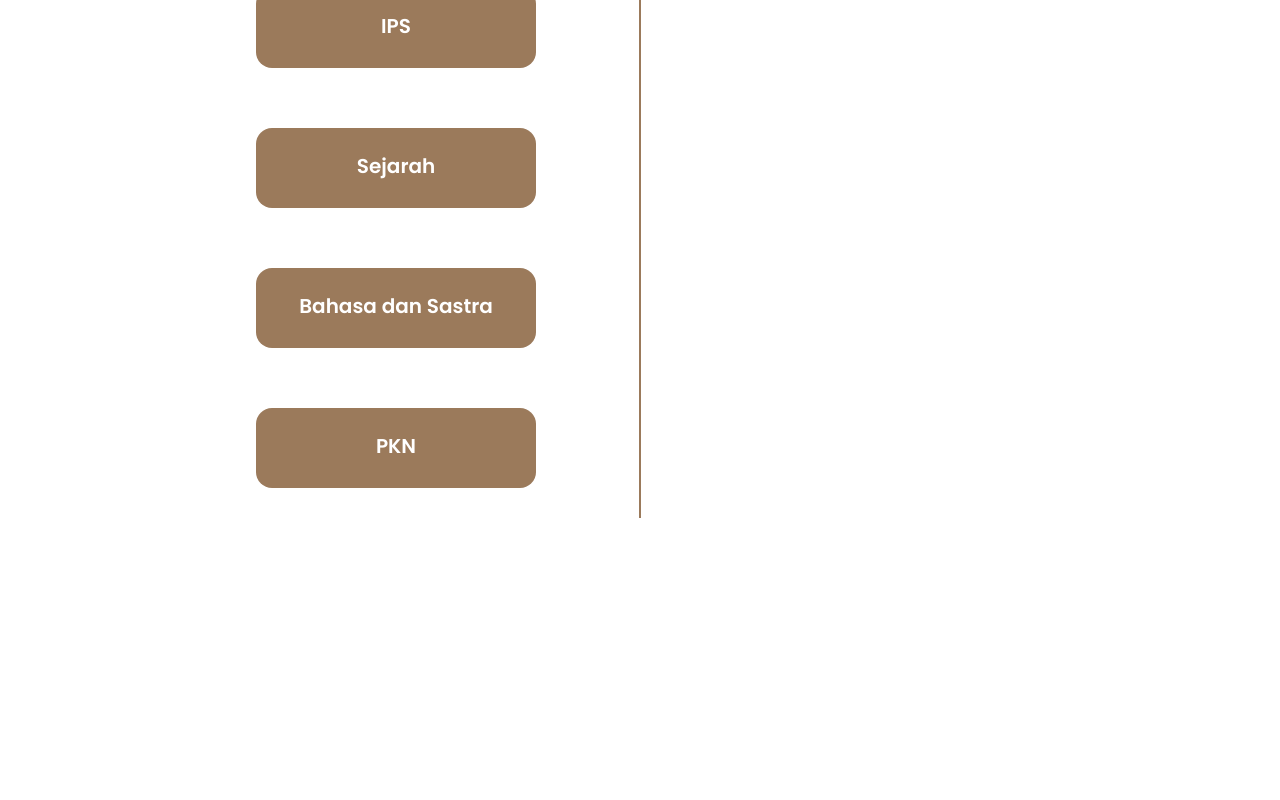
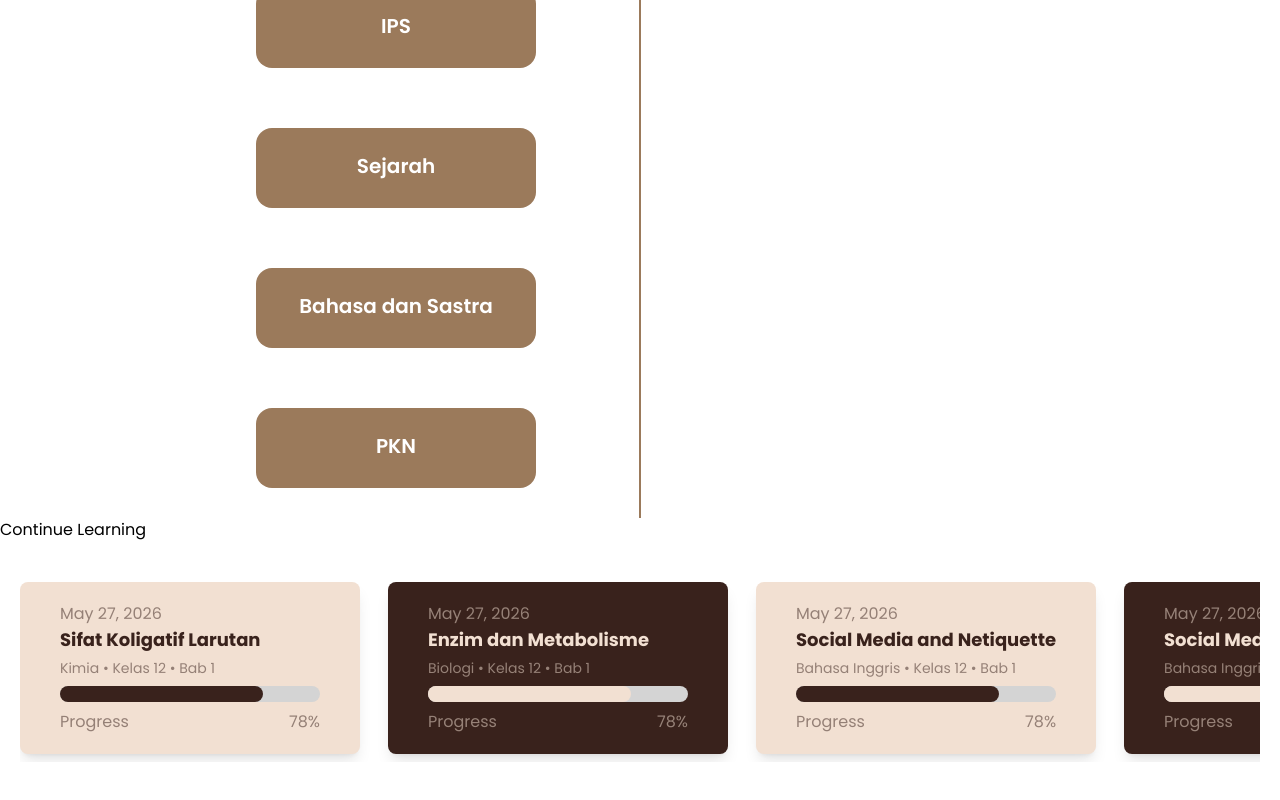
Before and after one commit to Athrsyd/Renaissance, a React (Vite) app in the folder Frontend/: page /testing in a window 1280 px wide. Shown: the part 322-1122 px from the top of the page. Before the commit the page ends 840 px from the top, so only its background shows below. Built offline with nearby package versions, Linux system fonts and the light colour scheme.

Commit message:
modified:   Frontend/src/Router/testing.jsx new file:   Frontend/src/components/ContinueLearning.jsx new file:   Frontend/src/components/ProgressBar.jsx modified:   Frontend/src/index.css modified:   Frontend/src/pages/DashboardPage.jsx

```diff
--- a/Frontend/src/Router/testing.jsx
+++ b/Frontend/src/Router/testing.jsx
@@ -1,12 +1,22 @@
 import React from 'react'
 import Navbar from '../components/navbar'
 import Mapel from '../components/Mapel'
+import ContinueLearning from '../components/ContinueLearning'
 
 const Testing = () => {
   return (
     <>
       <Navbar/>
       <Mapel/>
+
+
+      Continue Learning
+      <ContinueLearning/>
+      <br />
+      <br />
+      <br />
+      <br />
+      <br />
     </>
   );
 }
--- /dev/null
+++ b/Frontend/src/components/ContinueLearning.jsx
@@ -0,0 +1,68 @@
+import React from 'react'
+import ProgressBar from './ProgressBar'
+const data = [
+    {
+        id: 1,
+        date: "May 27, 2026",
+        materi: "Sifat Koligatif Larutan",
+        grade: 12,
+        subject: "Kimia",
+        bab: 1,
+        progress: 78,
+    },
+    {
+        id: 2,
+        date: "May 27, 2026",
+        materi: "Enzim dan Metabolisme",
+        grade: 12,
+        subject: "Biologi",
+        bab: 1,
+        progress: 78,
+    },
+    {
+        id: 3,
+        date: "May 27, 2026",
+        materi: "Social Media and Netiquette",
+        grade: 12,
+        subject: "Bahasa Inggris",
+        bab: 1,
+        progress: 78,
+    },
+    {
+        id: 4,
+        date: "May 27, 2026",
+        materi: "Social Media and Netiquette",
+        grade: 12,
+        subject: "Bahasa Inggris",
+        bab: 1,
+        progress: 78,
+    },
+];
+
+const ContinueLearningCard = ({ item }) => {
+    return (
+        <div className={`px-10 py-5 ${item.id % 2 === 0 ? 'bg-bistre' : 'bg-beige'} p-4 rounded-lg min-w-70 sm:min-w-85 shrink-0 shadow-lg`}>
+            <p className={`${item.id % 2 === 0 ? 'text-beige' : 'text-bistre'} opacity-50`}>{item.date}</p>
+            <h3 className={`${item.id % 2 === 0 ? 'text-beige' : 'text-bistre'} text-lg font-bold mb-1`}>{item.materi}</h3>
+            <p className={`${item.id % 2 === 0 ? 'text-beige' : 'text-bistre'} opacity-50 text-sm mb-2`}>{item.subject} • Kelas {item.grade} • Bab {item.bab}</p>
+            <ProgressBar value={item.progress} max={100} bgColor={item.id % 2 === 0 ? 'bg-beige' : 'bg-bistre'} />
+            <div className="flex flex-row w-full justify-between items-center mt-2 opacity-50">
+                <p className={`${item.id % 2 === 0 ? 'text-beige' : 'text-bistre'}`}>Progress</p>
+                <p className={`${item.id % 2 === 0 ? 'text-beige' : 'text-bistre'}`}>{item.progress}%</p>
+            </div>
+        </div>
+    )
+}
+
+
+const ContinueLearning = () => {
+    return (
+        <div className="ContinueLearning flex flex-row gap-7 mx-5 my-10 justify-start items-stretch overflow-x-auto overflow-y-hidden pb-2">
+            {data.map((item) => (
+                <ContinueLearningCard key={item.id} item={item} />
+            ))}
+        </div>
+    )
+}
+
+export default ContinueLearning
--- /dev/null
+++ b/Frontend/src/components/ProgressBar.jsx
@@ -0,0 +1,15 @@
+import React from 'react'
+
+const ProgressBar = ({ value, max, bgColor }) => {
+  const percentage = (value / max) * 100 ;
+
+  return (
+    <div className="container w-full mx-auto flex flex-row items-center justify-center ">
+      <div className='bg-neutral-300 transition-all duration-300 ease-in-out h-4 w-full rounded-full'>
+        <div className={`${bgColor } h-4 transition-all duration-300 ease-in-out rounded-full`} style={{ width: `${percentage}%` }} />
+      </div>
+    </div>
+  )
+}
+
+export default ProgressBar
--- a/Frontend/src/index.css
+++ b/Frontend/src/index.css
@@ -145,3 +145,7 @@ button:focus-visible {
     background-color: #f9f9f9;
   }
 } */
+
+.ContinueLearning::-webkit-scrollbar {
+  display: none;
+}
--- a/Frontend/src/pages/DashboardPage.jsx
+++ b/Frontend/src/pages/DashboardPage.jsx
@@ -30,6 +30,7 @@ const DashboardPage = () => {
             </button>
           </div>
         </div>
+
         <CominityList />
       </div>
     </>
```
